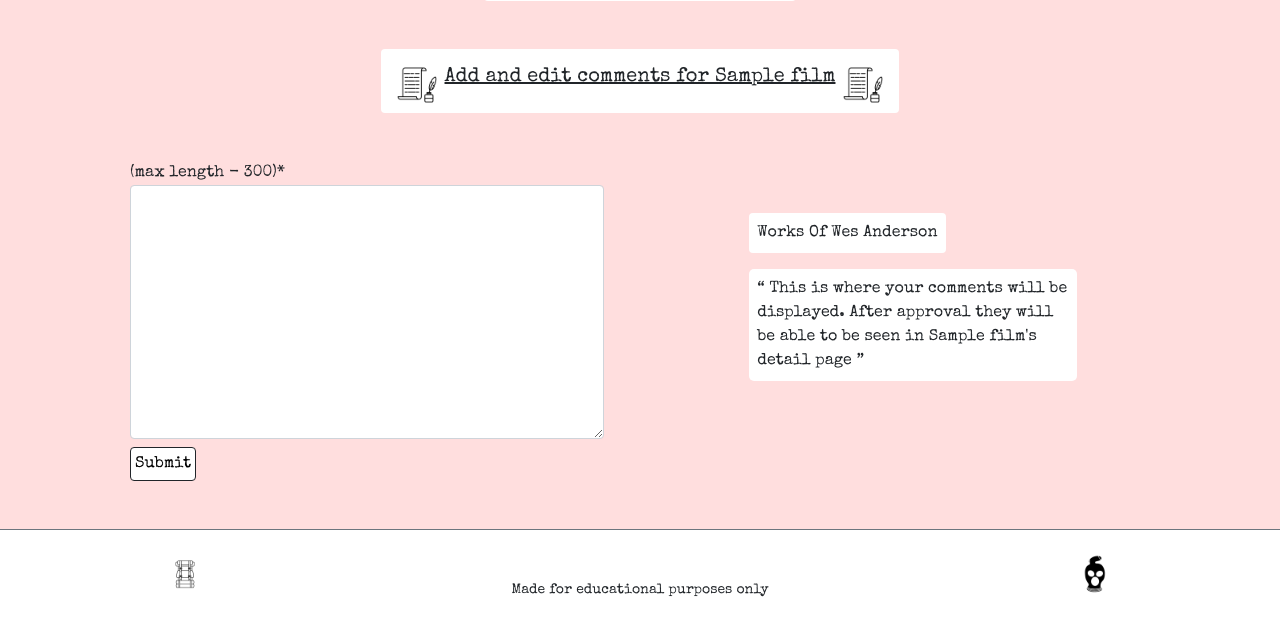
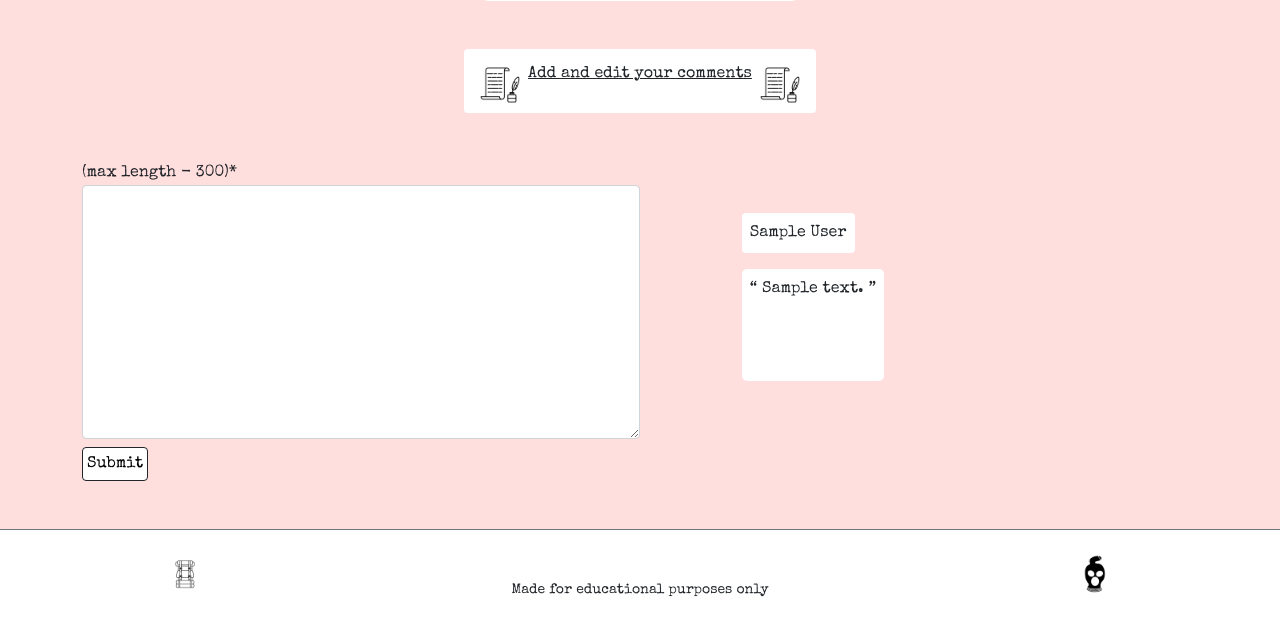
Before and after one commit to DavidDock/works-of-wes-anderson, a Django app: page /member-area/ in a window 1280 px wide. Shown: the part 576-1218 px from the top of the page. Run offline with Django 4.2, Linux system fonts and the light colour scheme; a user stored in the database is signed in; tables that the repository leaves empty hold one stand-in row (values such as "Sample post"); some libraries are stand-ins or nearby versions.

Commit message:
Div structure changed in member area due to error causing layout issues

```diff
--- a/static/css/style.css
+++ b/static/css/style.css
@@ -449,7 +449,6 @@ figurecaption {
 #full-width-snap {
     grid-auto-columns: 100%;
     width: 100%;
-    min-height: calc(1.5em + (0.75rem + 2px));
 }
 
 /* login and register page */
--- a/templates/member_area.html
+++ b/templates/member_area.html
@@ -41,17 +41,17 @@
 
     <div class="d-flex bg-white rounded head mx-auto my-4"><img class="icon pb-lg-2" src="{% static 'images/writing.png' %}"
             alt="Icon of a letter" width="10" height="10">
-        <h3 class="ps-2 pe-2 fs-5 text-center text-decoration-underline"> Add and edit comments for {{ movie.title }}</h3><img
+        <h3 class="ps-2 pe-2 fs-6 text-center text-decoration-underline"> Add and edit your comments</h3><img
             class="icon pb-lg-2" src="{% static 'images/writing.png' %}" alt="Icon of a letter" width="10" height="10">
     </div>
 
     <!-- comments and form -->
-    <div class="container-fluid row align-items-center w-auto">
+    <div class="container-fluid row align-items-center w-100 p-0 m-0">
 
         <!-- comment form for each film -->
-        <div class="col-lg-6">
+        <div class="col-lg-6 p-0 m-0">
 
-            <form method="post" class="m-4 comment-form">
+            <form method="post" class="my-4 comment-form">
                 {{ comment_form | crispy }}
                 {% csrf_token %}
                 <button type="submit" class="mt-2 sign-button bg-white p-1 rounded border border-dark">Submit</button>
@@ -60,17 +60,9 @@
         </div>
 
         <!-- comments -->
-        <div class="col-lg-6">
+        <div class="col-lg-6 p-0 m-0">
             <div id="full-width-snap"
                 class="scroll-container rounded scroll-container-default scroll-container-{{ movie.color_class }} snaps-inline">
-                <figure class="{{ movie.color_class }}-2">
-                    <figurecaption class="rounded">
-                        Works Of Wes Anderson
-                    </figurecaption class="rounded">
-                    <blockquote>
-                        This is where your comments will be displayed. After approval they will be able to be seen in {{ movie.title }}'s detail page
-                    </blockquote>
-                </figure>
                 {% for comment in all_comments %}
                 {% if comment.film == movie %}
                 <figure class="{{ movie.color_class }}-1">
@@ -89,12 +81,20 @@
                 </figure>
                 {% endif %}
                 {% endfor %}
+                <figure class="{{ movie.color_class }}-2">
+                    <figurecaption class="rounded">
+                        Works Of Wes Anderson
+                    </figurecaption class="rounded">
+                    <blockquote>
+                        This is where your comments will be displayed. After approval they will be able to be seen in {{ movie.title}}'s
+                        detail page
+                    </blockquote>
+                </figure>
             </div>
         </div>
 
     </div>
-
-    {% endfor %}
 </div>
+{% endfor %}
 
 {% endblock content %}
```
